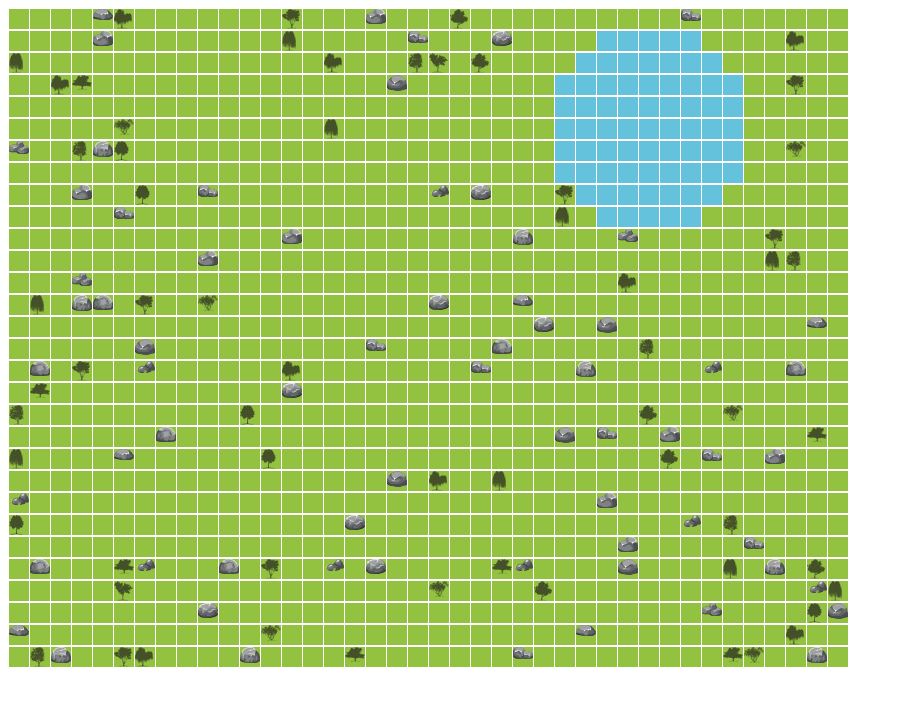
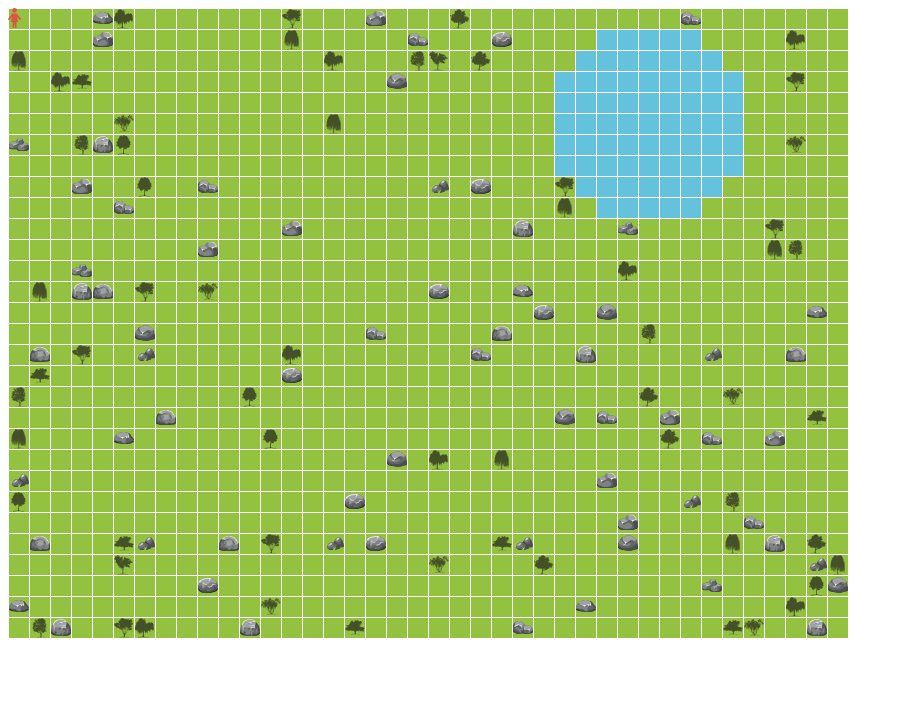
Before and after one commit to hnkb/task1, a website with bundled scripts: page app/index.html in a window 1280 px wide. Shown: the whole page, without its empty margins (0-903 px from the left). Built offline with nearby package versions, Linux system fonts and the light colour scheme.

Commit message:
Add a person to the map

```diff
--- a/app/main.js
+++ b/app/main.js
@@ -1,10 +1,19 @@
 import { Map } from './model/map.js';
-import { TaskList } from './model/task.js';
+import { Person } from './model/person.js';
 import { addToDOM } from './ui/map.js';
+import { drawPerson } from './ui/person.js';
+import { updateTaskList } from './ui/task.js';
 
-let map = new Map(30, 40);
+const map = new Map(30, 40);
 map.load();
 
-const taskList = new TaskList();
+const eve = new Person('Eve', 20);
 
-addToDOM(map, taskList);
+const updateUI = () => {
+    eve.tick();
+    drawPerson(eve);
+    updateTaskList(eve.taskList);
+};
+
+addToDOM(map, eve.taskList, updateUI);
+updateUI();
--- /dev/null
+++ b/app/model/person.js
@@ -0,0 +1,24 @@
+import { TaskList } from './task.js';
+
+export class Person {
+    constructor(name, age) {
+        this.name = name;
+        this.age = age;
+        this.row = 0;
+        this.col = 0;
+        this.taskList = new TaskList();
+    }
+
+    tick() {
+        for (const task of this.taskList.tasks) {
+            task.state = '';
+        }
+
+        if (this.taskList.tasks.length > 0) {
+            const task = this.taskList.tasks[this.taskList.tasks.length - 1];
+            task.state = 'active';
+            this.row = task.row;
+            this.col = task.col;
+        }
+    }
+}
--- a/app/ui/game.css
+++ b/app/ui/game.css
@@ -10,7 +10,7 @@ body {
 
 
 .grid {
-    line-height: 10px;
+    line-height: 20px;
     width: max-content;
     overflow: scroll;
 }
@@ -21,6 +21,8 @@ body {
     height: 20px;
     margin: .5px;
     overflow: hidden;
+    text-align: center;
+    vertical-align: middle;
 }
 
 .cell.grass {
@@ -34,6 +36,14 @@ body {
 .cell img {
     max-width: 100%;
     max-height: 100%;
+    vertical-align: middle;
+}
+
+
+
+.person {
+    position: absolute;
+    height: 20px;
 }
 
 
--- a/app/ui/map.js
+++ b/app/ui/map.js
@@ -1,8 +1,7 @@
 
 import { Task } from '../model/task.js';
-import { updateTaskList } from './task.js';
 
-export function addToDOM(map, taskList) {
+export function addToDOM(map, taskList, updateUI) {
     const grid = document.createElement('div');
     grid.className = 'grid';
 
@@ -37,8 +36,10 @@ export function addToDOM(map, taskList) {
 
             if (cell.terrain === 'grass') {
                 taskList.addTask(new Task(cell.resource ? `Harvest ${cell.resource}` : 'Go to', r, c));
-                updateTaskList(taskList);
+                updateUI();
             }
         }
     });
+
+    // return { offset: { x: grid.offsetLeft, y: grid.offsetTop }, size: { x: grid.offsetWidth / map.width, y: grid.offsetHeight / map.height } };
 }
--- /dev/null
+++ b/app/ui/person.js
@@ -0,0 +1,23 @@
+
+let sprite;
+let gridSizing = { offset: { x: 8, y: 8 }, size: { x: 21, y: 21 } };
+
+export function drawPerson(person) {
+    if (!sprite) {
+        sprite = document.createElement('img');
+        sprite.src = 'assets/woman.svg';
+        sprite.className = 'person';
+        document.body.appendChild(sprite);
+
+        // const grid = document.querySelector('.grid');
+        // if (grid) {
+        //     gridSizing.offset.x = grid.offsetLeft + 3;
+        //     gridSizing.offset.y = grid.offsetTop;
+        //     gridSizing.size.x = grid.offsetWidth / map.width;
+        //     gridSizing.size.y = grid.offsetHeight / map.height;
+        // }
+    }
+
+    sprite.style.top = (gridSizing.offset.y + person.row * gridSizing.size.y) + 'px';
+    sprite.style.left = (gridSizing.offset.x + person.col * gridSizing.size.x) + 'px';
+}
```
Also changed, not shown: app/assets/man.svg (added), app/assets/woman.svg (added).
